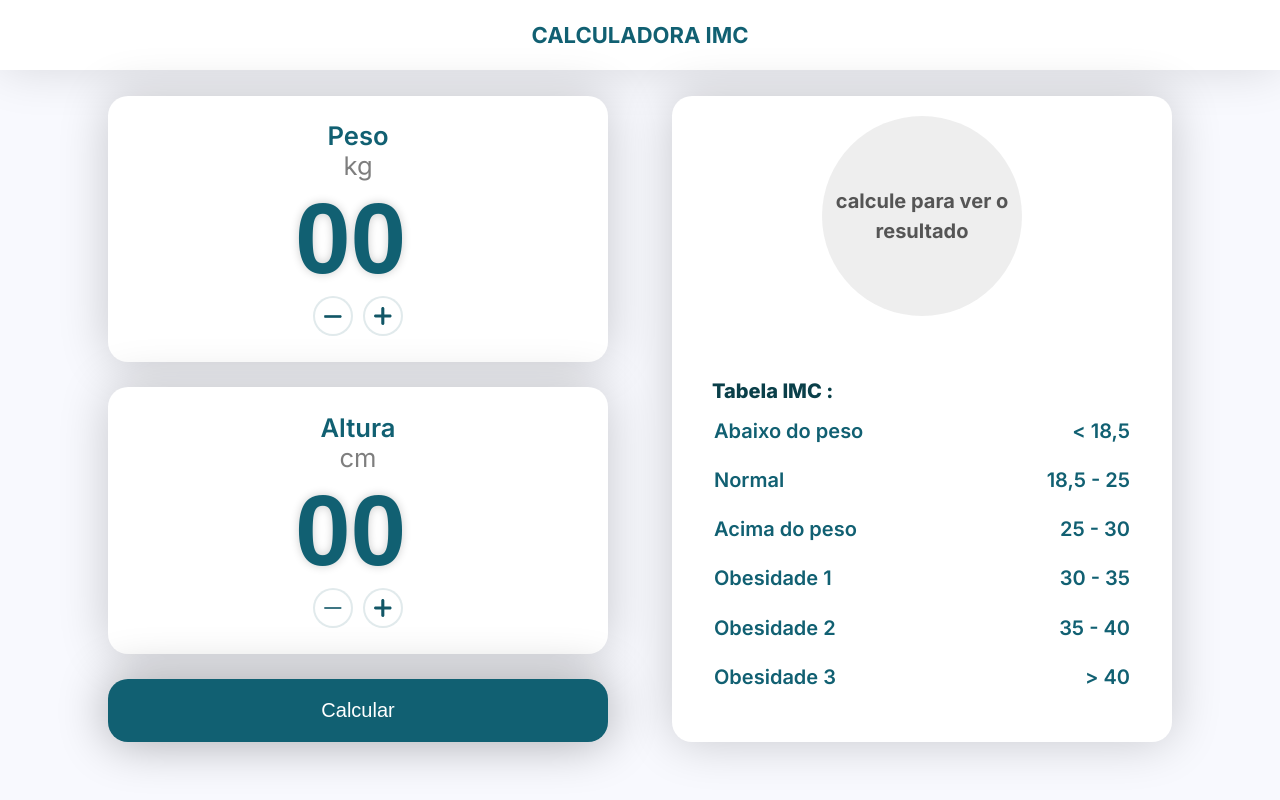
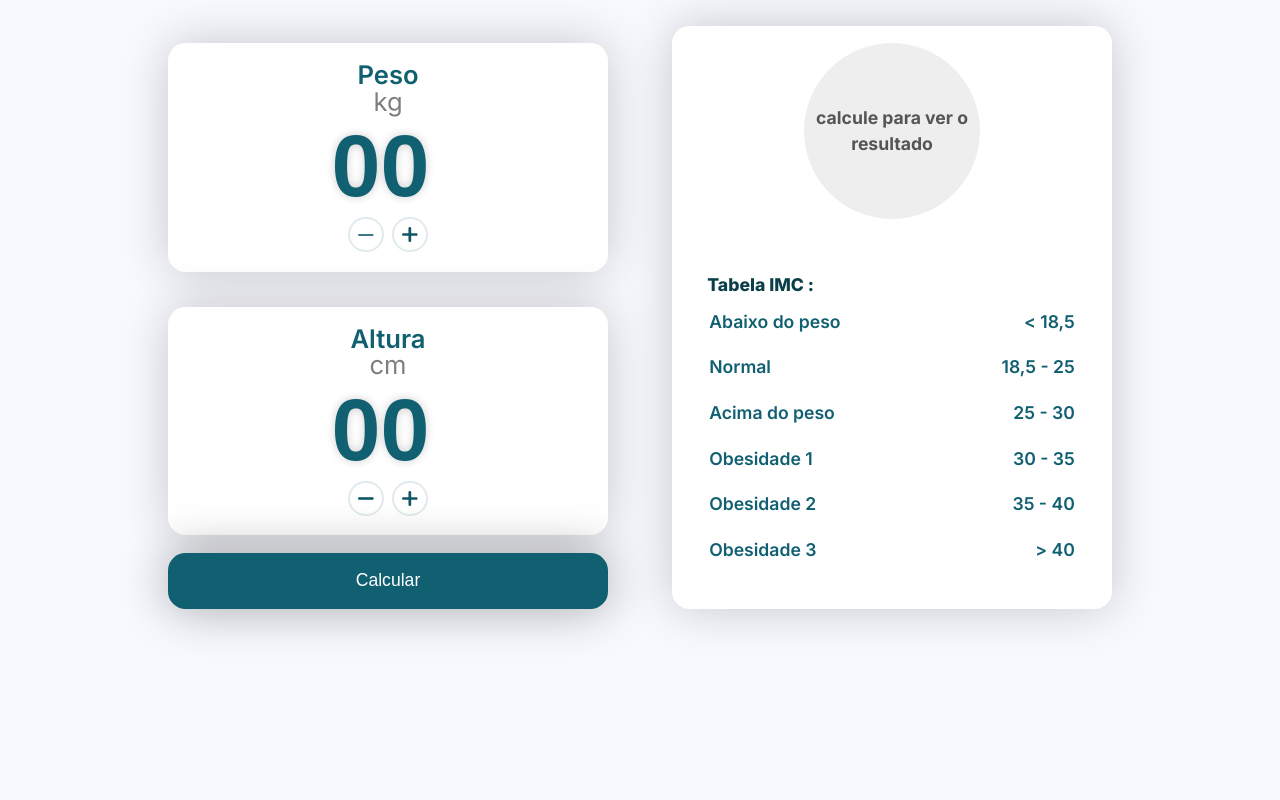
Before and after one commit to StwGabriel/imc, a plain HTML site: page index.html in a window 1280 px wide. Drawn offline with Linux system fonts and the light colour scheme.

Commit message:
ajustando responsividade

```diff
--- a/index.html
+++ b/index.html
@@ -9,6 +9,7 @@
   <link rel="preconnect" href="https://fonts.gstatic.com">
   <link href="https://fonts.googleapis.com/css2?family=Inter:wght@300;400;500;600;700;800;900&display=swap"
     rel="stylesheet">
+  <link rel="shortcut icon" href="./assets/Calculator.ico" type="image/x-icon">
   <title>Calculadora IMC Simples</title>
 
 </head>
@@ -17,7 +18,7 @@
 
   <main id="main">
 
-    <header class="header">
+    <header class="mainHeader">
 
       <h1>CALCULADORA IMC</h1>
     </header>
--- a/src/styles/_calculator.scss
+++ b/src/styles/_calculator.scss
@@ -37,7 +37,6 @@
 
          width: min(90%, 50rem);
 
-
          margin : clamp(2rem, 2vw, 5rem) auto;
          padding: clamp(1rem, 2vw, 5rem);
 
@@ -46,7 +45,7 @@
             display        : flex;
             flex-direction : column;
             align-items    : center;
-            justify-content: space-between;
+            justify-content: space-around;
 
             height: 100%;
 
--- a/src/styles/_header.scss
+++ b/src/styles/_header.scss
@@ -1,4 +1,4 @@
-.header {
+.mainHeader {
 
    background: var(--white);
    box-shadow: 0 0 50px #0002;
--- a/src/styles/app.scss
+++ b/src/styles/app.scss
@@ -31,18 +31,13 @@ body {
   line-height: 3rem;
 }
 
-h1,
-h2,
-h3 {
-
-  margin: 1rem 0;
-}
-
 main {
 
-  width     : 100%;
   min-height: 60rem;
   height    : 90%;
+  width     : min(90%, 1920px);
+
+  margin: 0 auto;
 }
 
 @import './header';
@@ -50,4 +45,4 @@ main {
 @import './resultData';
 @import './resultOverlay';
 @import './responsive/responsive';
-@import './animations'
+@import './animations';
--- a/src/styles/responsive/_responsive.scss
+++ b/src/styles/responsive/_responsive.scss
@@ -1,5 +1,10 @@
  ///////////////////////////////////
  @media (max-width:768px) {
+
+    :root {
+
+       font-size: 62.5%;
+    }
 
     .gridBox {
 
@@ -15,14 +20,32 @@
 
     .calculatorContent {
 
-       height: 80vh;
+       min-height: 80vh;
+
+       input {
+
+          font-size: clamp(2rem, 10vw, 10rem);
+
+          width: clamp(6rem, 50vw, 20rem);
+       }
     }
 
  }
-
  ///////////////////////////////////
  @media (min-width:770px) {
 
+    :root {
+
+       font-size: 55%;
+    }
+
+    ///////////////////////////////////
+    .mainHeader {
+
+       display: none;
+    }
+
+    ///////////////////////////////////
     .gridBox {
 
        display              : grid;
@@ -31,35 +54,8 @@
 
        padding-top: clamp(2rem, 2vw, 5rem);
 
-       #calculator {
 
-
-          height : 100%;
-          padding: 0;
-
-          .fields {
-
-             display        : flex;
-             flex-direction : column;
-             align-items    : flex-end;
-             justify-content: center;
-          }
-
-          .calculatoirField {
-
-             margin       : 0;
-             margin-bottom: clamp(1rem, 2vw, 5rem);
-          }
-
-          .buttomContainer {
-
-             justify-content: flex-end;
-          }
-       }
-
-
-
-       ///////////////////////////////////
+       margin: 0 auto;
 
        .resultAlt {
 
@@ -73,4 +69,42 @@
           @import 'deskResult';
        }
     }
+
+    ///////////////////////////////////
+    #calculator {
+
+       height : 100%;
+       padding: 0;
+
+       .fields {
+
+          display        : flex;
+          flex-direction : column;
+          align-items    : flex-end;
+          justify-content: center;
+
+          .calculatoirField {
+
+
+             padding: clamp(.5rem, 1.5vw, 5rem);
+             margin : 2rem 0;
+
+             input {
+
+                font-size: clamp(1rem, 5vw, 2rem);
+             }
+          }
+       }
+
+
+
+       .buttomContainer {
+
+          justify-content: flex-end;
+       }
+    }
  }
+ ///////////////////////////////////
+ @media (min-width: 1400px) { :root { font-size: 62.5%; } }
+ ///////////////////////////////////
+ @media (min-width: 1920px) { :root { font-size: 85.5%; } }
```
Also changed, not shown: assets/Calculator.ico (added), src/styles/app.css, 1 other file.
